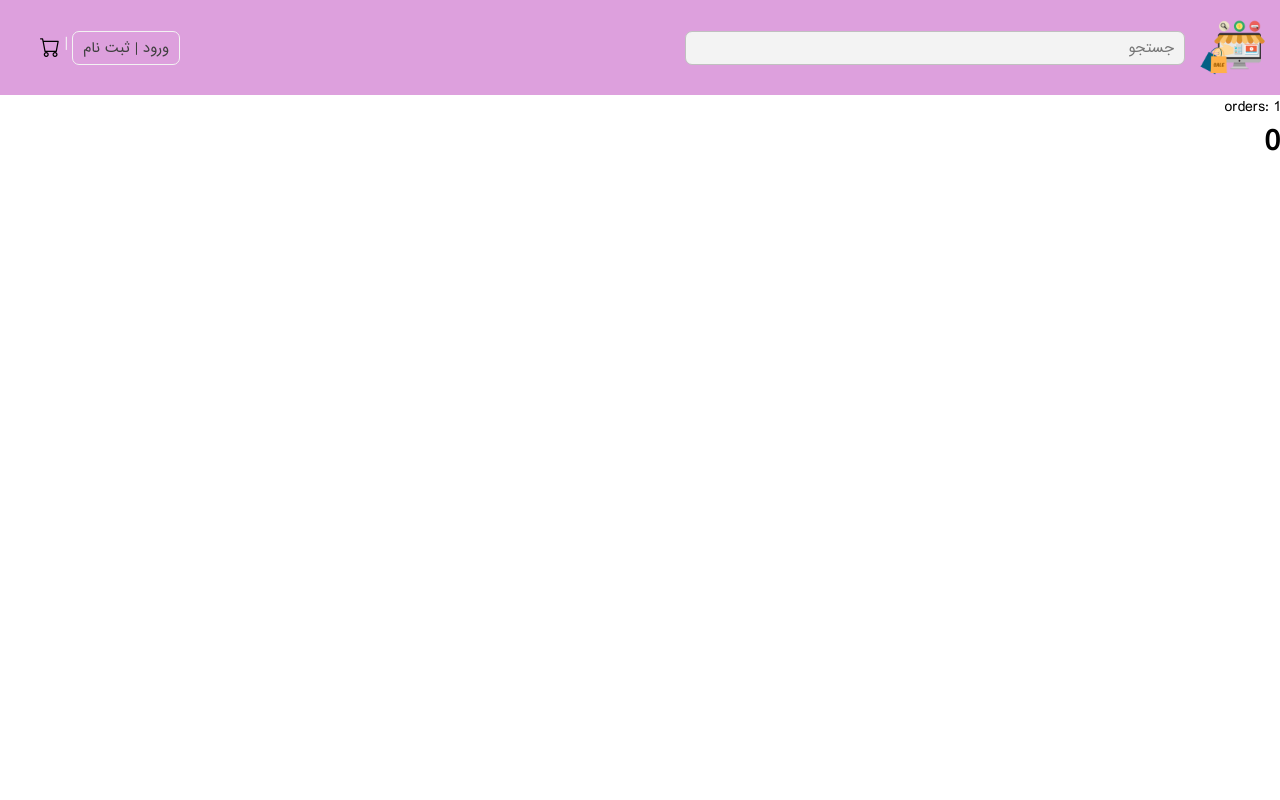
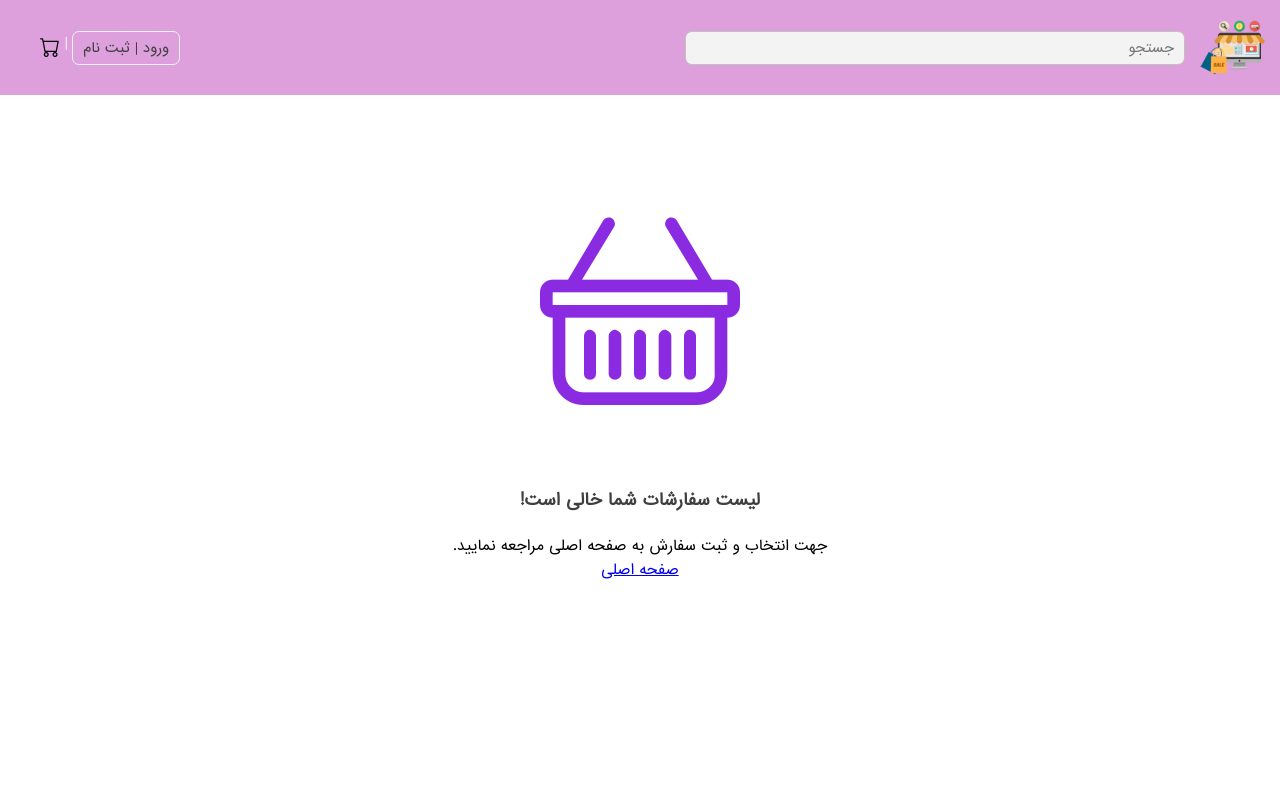
Before and after one commit to omids0/nextjs-online-shop, a Next.js app: page /user/1 in a window 1280 px wide. Shown: the top 800 px of the page. Built offline with nearby package versions, Linux system fonts and the light colour scheme; no server answers; the database is empty.

Commit message:
user emty order desined

```diff
--- /dev/null
+++ b/components/user/UserOrdersEmpty.js
@@ -0,0 +1,17 @@
+import React from "react";
+import Link from "next/link";
+
+export default function UserOrdersEmpty() {
+  return (
+    <div className="components-container">
+      <div className="ordersEmpty">
+        <i className="bi bi-basket ordersEmpty-basket"></i>
+        <h3>لیست سفارشات شما خالی است!</h3>
+        <p>جهت انتخاب و ثبت سفارش به صفحه اصلی مراجعه نمایید.</p>
+        <Link href="/" passHref>
+          صفحه اصلی
+        </Link>
+      </div>
+    </div>
+  );
+}
--- a/components/user/Userorders.js
+++ b/components/user/Userorders.js
@@ -1,9 +1,9 @@
 import React from 'react'
 
-export default function Userorders({userID}) {
+export default function Userorders({orders}) {
   return (
     <div>
-      user: {userID}
+      your orders: {orders.length}
     </div>
   )
 }
--- a/pages/user/[userorder].js
+++ b/pages/user/[userorder].js
@@ -3,16 +3,15 @@ import React, { useEffect } from "react";
 import AppLayout from "../../components/AppLayout";
 import db from "../../utils/db/mongoose";
 import Orders from "../../models/Orders";
+import Userorders from "../../components/user/Userorders";
+import UserOrdersEmpty from "../../components/user/UserOrdersEmpty";
 
 export default function userorder({ userorder, myOrders }) {
-  useEffect(() => {
-    console.log(myOrders);
-  }, [myOrders]);
 
   return (
-    <AppLayout>
-      orders: {userorder}
-      <h1>{myOrders.length}</h1>
+    <AppLayout title='Your Orders'>
+      {myOrders.length > 0 && (<Userorders orders={myOrders} />)}
+      {myOrders.length === 0 && (<UserOrdersEmpty />)}
     </AppLayout>
   );
 }
--- a/styles/globals.css
+++ b/styles/globals.css
@@ -204,6 +204,13 @@ thead {
   justify-content: center;
 }
 
+.components-container {
+  padding: var(--padding-small-size);
+  max-width: 1024px;
+  margin: 0 auto;
+  display: flex;
+}
+
 .product-form {
   display: flex;
   flex-direction: row;
@@ -1465,6 +1472,22 @@ input:checked + .slider:before {
   padding: 0.5rem 1rem;
   border-radius: 7px;
 }
+.ordersEmpty-basket{
+  font-size: 20rem;
+  color: blueviolet;
+}
+.ordersEmpty{
+  margin: 0 auto;
+  display: flex;
+  flex-direction: column;
+  justify-content: center;
+  align-items: center;
+  padding-top: 5%;
+}
+.ordersEmpty h3{
+  color: var(--lite-black-color);
+  margin-bottom: 2rem;
+}
 
 /* Safari */
 @-webkit-keyframes spin {
```
